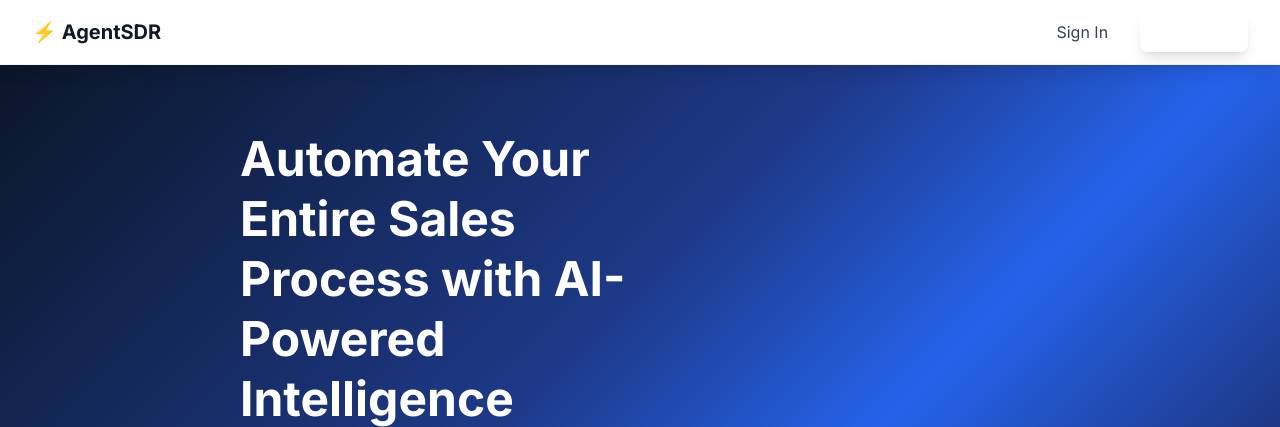
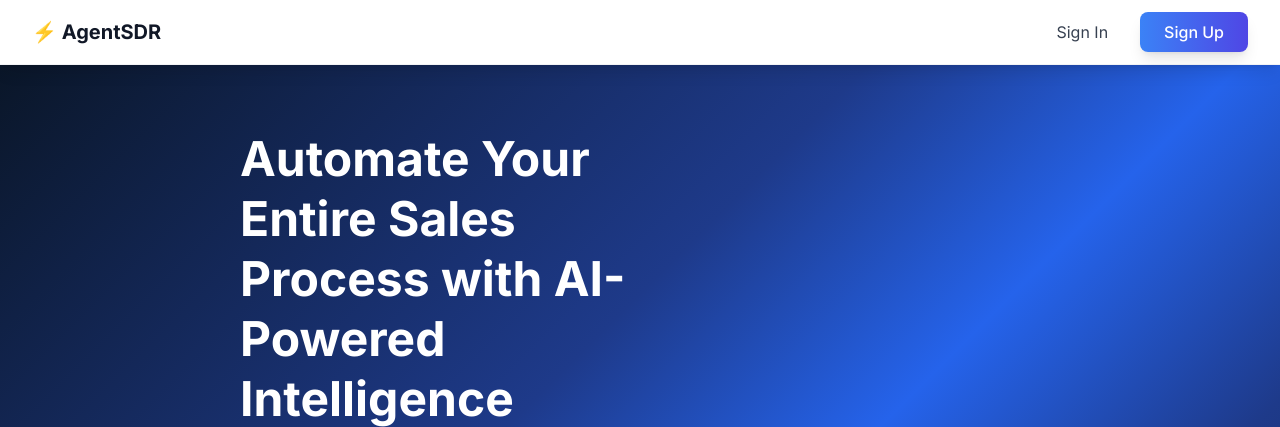
Before and after one commit to DrMHopeSoftwares/AgentSDR_Main, a Flask app: page / in a window 1280 px wide. Shown: the top 427 px of the page. Run offline with Flask 3, Linux system fonts and the light colour scheme; some libraries are stand-ins or nearby versions.

Commit message:
Fix button gradient classes to use existing Tailwind CSS classes
- Fix Sign Up button in navigation: from-blue-600 → from-blue-500
- Fix 'Get Started in 5 Minutes' button: from-blue-600 → from-blue-500
- Fix 'Start Free Trial' button: from-blue-600 → from-blue-500
- Remove non-existent hover gradient classes that caused rendering issues

The issue was that from-blue-600 doesn't exist in the compiled tailwind.css,
causing buttons to render with no background (transparent), making white
text invisible. Switched to from-blue-500 which exists in tailwind.css.

🤖 Generated with [Claude Code](https://claude.com/claude-code)

Co-Authored-By: Claude <noreply@anthropic.com>

```diff
--- a/agentsdr/templates/layout.html
+++ b/agentsdr/templates/layout.html
@@ -88,7 +88,7 @@
                 {% else %}
                 <div class="flex items-center space-x-4">
                     <a href="{{ url_for('auth.login') }}" class="text-gray-700 hover:text-blue-600 transition-colors duration-200 px-4 py-2 rounded-lg hover:bg-blue-50">Sign In</a>
-                    <a href="{{ url_for('auth.signup') }}" class="bg-gradient-to-r from-blue-600 to-indigo-600 text-white px-6 py-2 rounded-lg font-medium hover:from-blue-700 hover:to-indigo-700 transition-all duration-200 transform hover:scale-105 shadow-lg hover:shadow-xl">Sign Up</a>
+                    <a href="{{ url_for('auth.signup') }}" class="bg-gradient-to-r from-blue-500 to-indigo-600 text-white px-6 py-2 rounded-lg font-medium hover:shadow-2xl transition-all duration-200 transform hover:scale-105 shadow-lg">Sign Up</a>
                 </div>
                 {% endif %}
             </div>
--- a/agentsdr/templates/main/index.html
+++ b/agentsdr/templates/main/index.html
@@ -623,7 +623,7 @@
         </div>
 
         <div class="text-center mt-12">
-            <a href="{{ url_for('auth.signup') }}" class="inline-flex items-center px-8 py-4 bg-gradient-to-r from-blue-600 to-indigo-600 text-white font-bold rounded-xl shadow-xl hover:shadow-2xl hover:scale-105 transition-all duration-300">
+            <a href="{{ url_for('auth.signup') }}" class="inline-flex items-center px-8 py-4 bg-gradient-to-r from-blue-500 to-indigo-600 text-white font-bold rounded-xl shadow-xl hover:shadow-2xl hover:scale-105 transition-all duration-300">
                 <span class="material-icons mr-2">flash_on</span>
                 Get Started in 5 Minutes
             </a>
@@ -1093,7 +1093,7 @@
         </p>
 
         <div class="flex flex-col sm:flex-row gap-4 justify-center mb-12">
-            <a href="{{ url_for('auth.signup') }}" class="inline-flex items-center justify-center px-8 py-4 bg-gradient-to-r from-blue-600 to-indigo-600 text-white font-bold rounded-xl shadow-xl hover:from-blue-700 hover:to-indigo-700 hover:scale-105 transition-all duration-300">
+            <a href="{{ url_for('auth.signup') }}" class="inline-flex items-center justify-center px-8 py-4 bg-gradient-to-r from-blue-500 to-indigo-600 text-white font-bold rounded-xl shadow-xl hover:shadow-2xl hover:scale-105 transition-all duration-300">
                 <span class="material-icons mr-2">rocket_launch</span>
                 Start Free 14-Day Trial
             </a>
```
